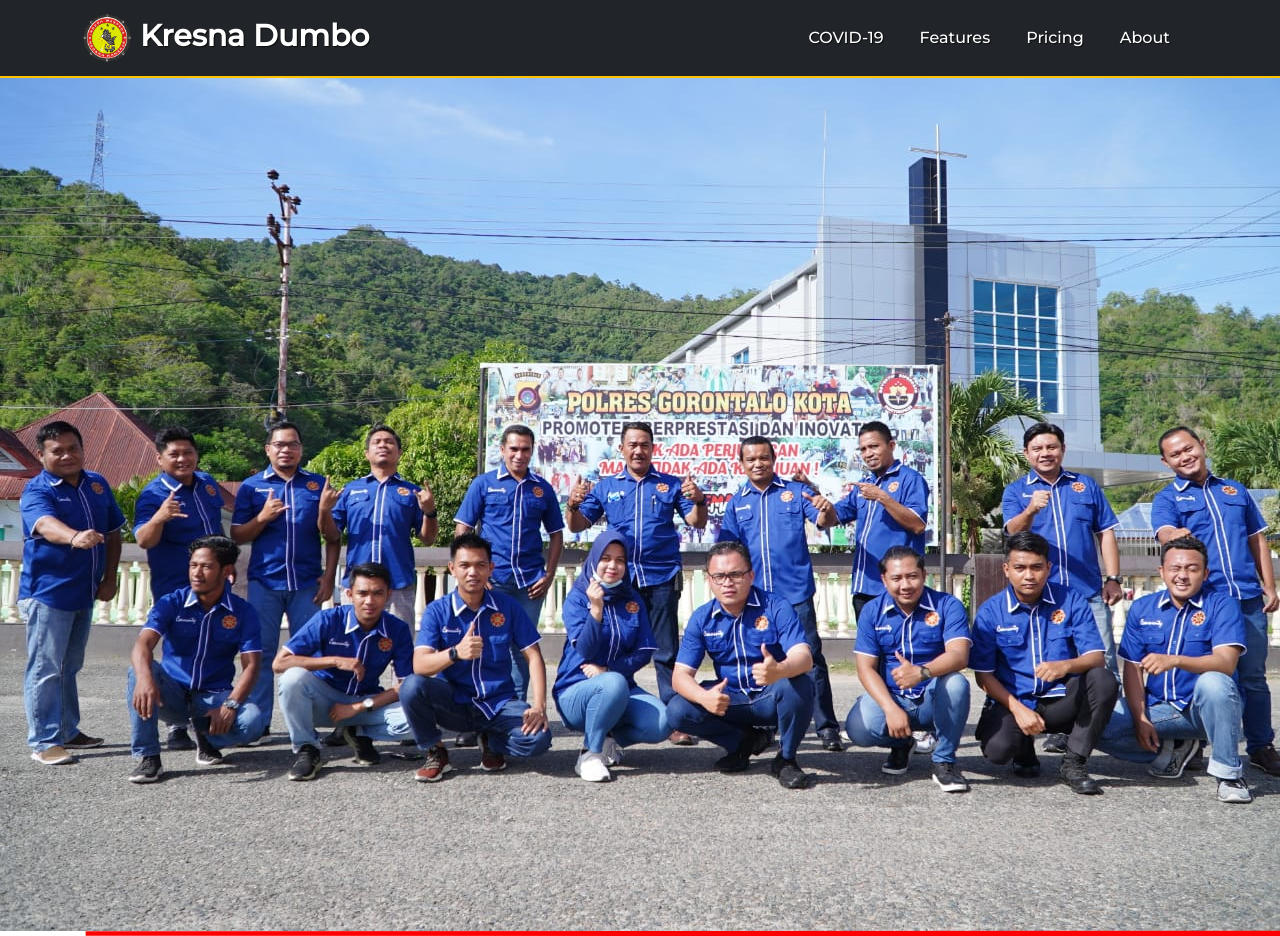
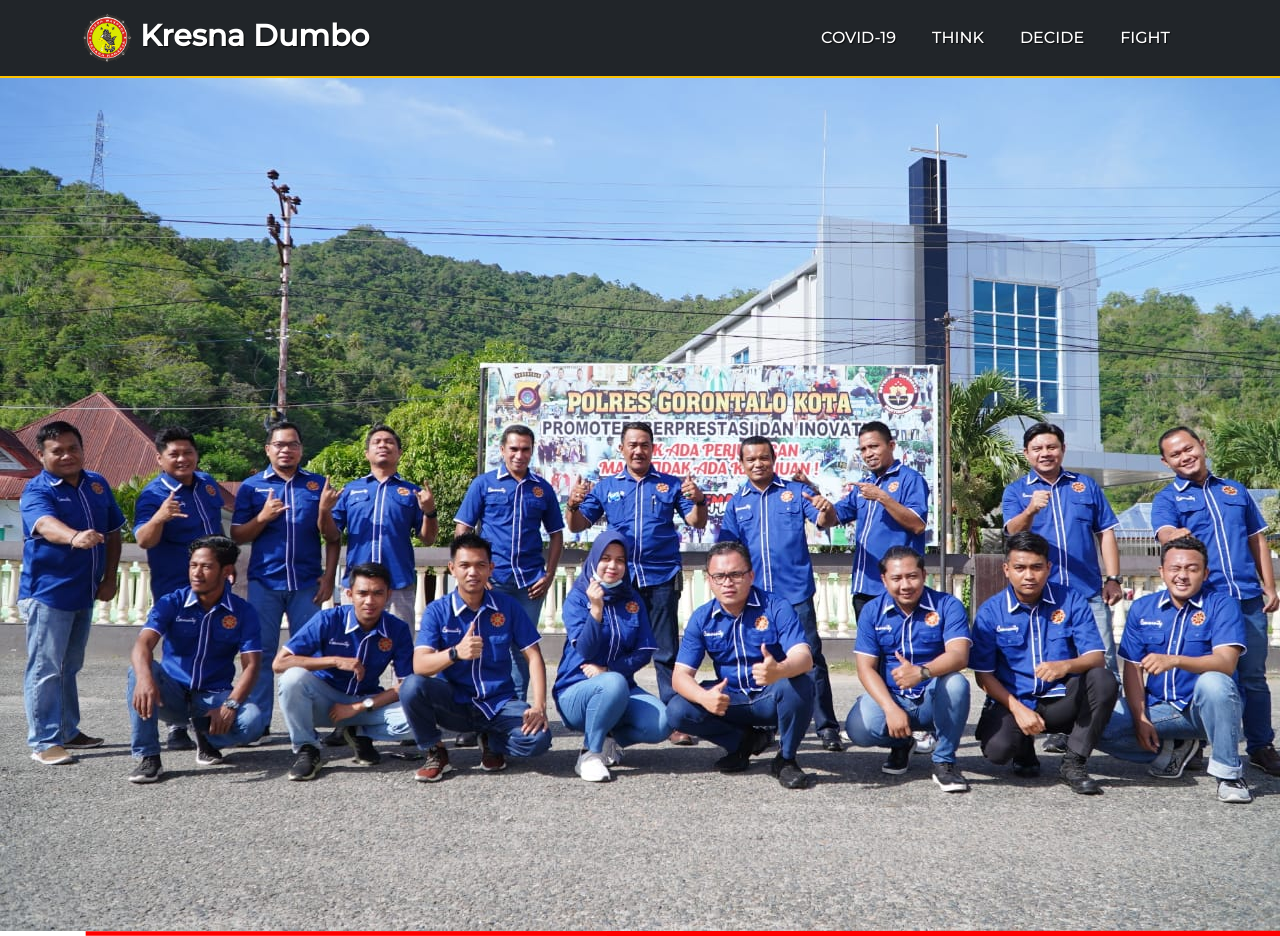
Before and after one commit to ikreskota/ikreskota.github.io, a plain HTML site: page index.html in a window 1280 px wide. Shown: the top 936 px of the page. Drawn offline with nearby package versions, Linux system fonts and the light colour scheme; a web font is replaced by a local one.

Commit message:
merubah tulisan navbar

```diff
--- a/index.html
+++ b/index.html
@@ -40,9 +40,9 @@
       <div class="collapse navbar-collapse" id="navbarNavAltMarkup">
         <div class="navbar-nav ms-auto">
           <a class="nav-link active" aria-current="page" href="covid.html">COVID-19</a>
-          <a class="nav-link" href="#">Features</a>
-          <a class="nav-link" href="#">Pricing</a>
-          <a class="nav-link" href="#">About</a>
+          <a class="nav-link" href="#">THINK</a>
+          <a class="nav-link" href="#">DECIDE</a>
+          <a class="nav-link" href="#">FIGHT</a>
         </div>
       </div>
     </div>
```
